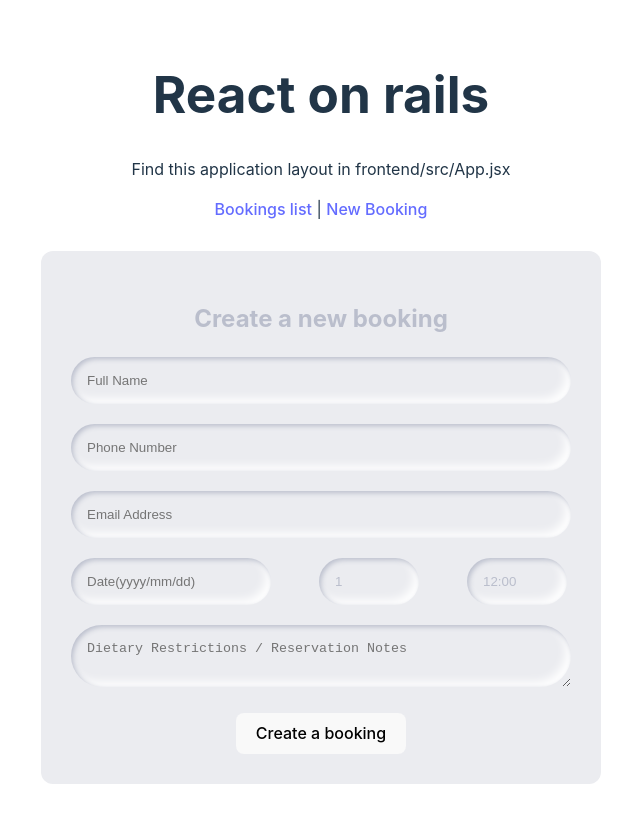
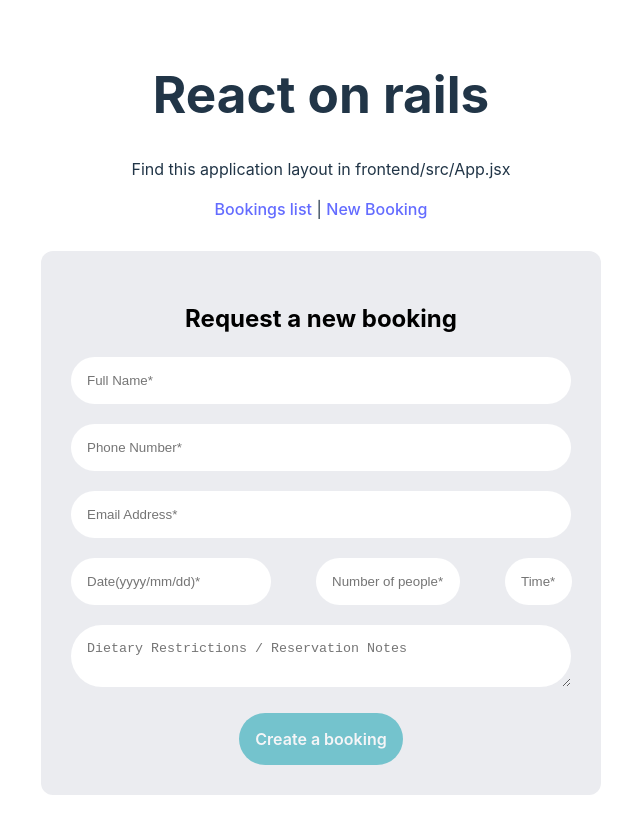
Before and after one commit to LorenzoMasselli/react-rails-restaurant-backend, a React (Vite) app in the folder frontend/: page /new in a window 1280 px wide. Shown: the top 834 px of the page, without its empty margins (319-959 px from the left). Built offline with nearby package versions, Linux system fonts and the light colour scheme.

Commit message:
New post form fully implemented

```diff
--- a/frontend/src/features/Bookings/Bookings.css
+++ b/frontend/src/features/Bookings/Bookings.css
@@ -16,14 +16,14 @@
     padding: 30px;
     margin: 30px;
     border-radius: 12px;
-    color: #BABECC;
+    color: black;
 }
+
 
 
 
 #nameInput, #phoneInput, #emailInput, #noteInput {
     margin-right: 8px;
-    box-shadow: inset 2px 2px 5px #BABECC, inset -5px -5px 10px #FFF;
     width: 100%;
     box-sizing: border-box;
     transition: all 0.2s ease-in-out;
@@ -31,13 +31,17 @@
     -webkit-appearance: none;
     border-radius: 320px;
     padding: 16px;
-    background-color: #EBECF0;
+    background-color: white;
     border: 0;
     margin-bottom: 20px;
+    outline: none;
+
+    &:focus {
+        border-width: 0px;
+       }
 }
 #dateInput {
     margin-right: 8px;
-    box-shadow: inset 2px 2px 5px #BABECC, inset -5px -5px 10px #FFF;
     width: 200px;
     box-sizing: border-box;
     transition: all 0.2s ease-in-out;
@@ -45,31 +49,44 @@
     -webkit-appearance: none;
     border-radius: 320px;
     padding: 16px;
-    background-color: #EBECF0;
+    background-color: white;
     border: 0;
     margin-bottom: 20px;
-    color: #BABECC;
+    outline: none;
 }
     #timeInput, #quantityInput {
     margin-right: 8px;
-    box-shadow: inset 2px 2px 5px #BABECC, inset -5px -5px 10px #FFF;
-    width: 100px;
     box-sizing: border-box;
     transition: all 0.2s ease-in-out;
     appearance: none;
     -webkit-appearance: none;
     border-radius: 320px;
     padding: 16px;
-    background-color: #EBECF0;
+    background-color: white;
     border: 0;
     margin-bottom: 20px;
-    color:#BABECC;
+    color:#757575;
+    outline: none;
 }
 
+
+.form-button {
+    border: 0;
+    outline: 0;
+    border-radius: 320px;
+    padding: 16px;
+    background-color:#009BAB;
+    color: white;
+    font-weight: 600;
+}
 
 
 .date-time {
     display: flex;
     justify-content: space-between;
-    gap: 40px;
+    gap: 37px;
 }
+
+button:disabled {
+    opacity: 0.5;
+  }
--- a/frontend/src/features/Bookings/NewBookingForm.jsx
+++ b/frontend/src/features/Bookings/NewBookingForm.jsx
@@ -1,23 +1,31 @@
-import { useState } from "react"
+import { useState, useEffect } from "react"
 import { useNavigate } from "react-router-dom"
 import './Bookings.css'
 
 
 function NewBookingForm() {
     const [name, setName] = useState("")
-    const [quantity, setQuantity] = useState("1")
+    const [quantity, setQuantity] = useState("")
     const [phone, setPhone] = useState("")
     const [email, setEmail] = useState("")
-    const [time, setTime] = useState("12:00")
+    const [time, setTime] = useState("")
     const [date, setDate] = useState("")
     const [note, setNote] = useState("")
     const [confirmed, setConfirmed] = useState(false)
+    const [isValid, setIsValid] = useState(false);
+
+    // This effect runs when 'data' changes
+    useEffect(() => {
+    // If there is data, the form is valid
+    setIsValid(quantity && time);
+    }, [quantity, time]);
 
     const navigate = useNavigate()
 
     const handleSubmit = async (e) => {
         e.preventDefault()
         setConfirmed(false)
+
         const bookingData = { name, quantity, phone, email, confirmed, time, date, note }
 
         const response = await fetch(import.meta.env.VITE_API_KEY, {
@@ -38,7 +46,7 @@ function NewBookingForm() {
 
     return (
         <div className="form-container">
-           <h2>Create a new booking</h2>
+           <h2>Request a new booking</h2>
            <form onSubmit={handleSubmit}>
                 <input type="hidden" name="confirmed" value={confirmed} />
                 <div className="name">
@@ -49,7 +57,7 @@ function NewBookingForm() {
                         value={name}
                         onChange={(e) => setName(e.target.value)}
                         required
-                        placeholder="Full Name"
+                        placeholder="Full Name*"
                         />
                 </div>
                 <div className="phone">
@@ -60,7 +68,7 @@ function NewBookingForm() {
                         value={phone}
                         onChange={(e) => setPhone(e.target.value)}
                         required
-                        placeholder="Phone Number"
+                        placeholder="Phone Number*"
                         />
                 </div>
                 <div className="email">
@@ -71,7 +79,7 @@ function NewBookingForm() {
                         value={email}
                         onChange={(e) => setEmail(e.target.value)}
                         required
-                        placeholder="Email Address"
+                        placeholder="Email Address*"
                         />
                 </div>
                 <div className="date-time">
@@ -83,18 +91,19 @@ function NewBookingForm() {
                             value={date}
                             onChange={(e) => setDate(e.target.value)}
                             required
-                            placeholder="Date(yyyy/mm/dd)"
+                            placeholder="Date(yyyy/mm/dd)*"
                             />
                     </div>
                     <div className="quantity">
                     {/* <label htmlFor="quantityInput">Number of people: </label> */}
                         <select
                             id="quantityInput"
-                            value={quantity}
+                            value={quantity || "Number of people*"}
                             onChange={(e) => setQuantity(Number(e.target.value))}
                             required
 
                         >
+                            <option disabled>Number of people*</option>
                             <option value="1">1</option>
                             <option value="2">2</option>
                             <option value="3">3</option>
@@ -106,17 +115,19 @@ function NewBookingForm() {
                             <option value="9">9</option>
                             <option value="10">10</option>
                         </select>
+                        {/* {!quantity && <p>Please select a number of people.</p>} */}
                 </div>
                     <div className="time">
                         {/* <label htmlFor="timeInput">Time: </label> */}
                             <select
                                 type="text"
                                 id="timeInput"
-                                value={time}
+                                value={time || "time"}
                                 onChange={(e) => setTime(e.target.value)}
                                 required
 
                             >
+                                <option value="time" disabled>Time*</option>
                                 <option value="12:00">12:00</option>
                                 <option value="12:30">12:30</option>
                                 <option value="13:00">13:00</option>
@@ -137,6 +148,7 @@ function NewBookingForm() {
                                 <option value="20:30">20:30</option>
                                 <option value="21:00">21:00</option>
                             </select>
+                            {/* {!time && <p>Please select a time.</p>} */}
                     </div>
                 </div>
                 <div className="note">
@@ -145,12 +157,11 @@ function NewBookingForm() {
                         id="noteInput"
                         value={note}
                         onChange={(e) => setNote(e.target.value)}
-                        required
                         placeholder="Dietary Restrictions / Reservation Notes"
                         />
                 </div>
-                <div className="form-button">
-                    <button type="submit">Create a booking</button>
+                <div>
+                    <button className="form-button" type="submit" disabled={!isValid}>Create a booking</button>
                 </div>
            </form>
         </div>
```
